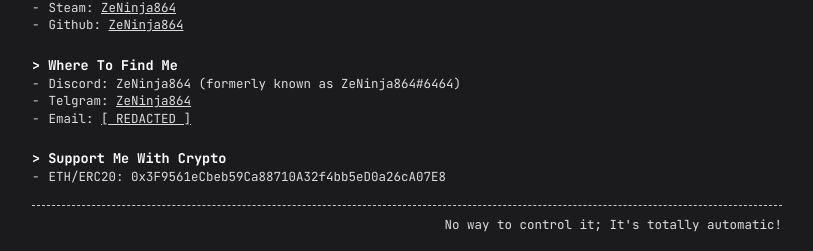
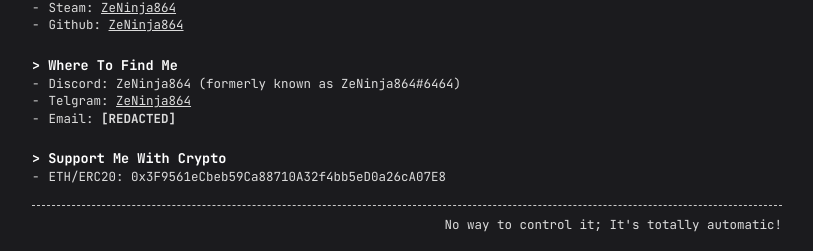
Before and after one commit to ZeNinja864/zeninja864.github.io, a Jekyll site: the page built from about.html, in a window 1280 px wide. Shown: the part 843-1094 px from the top of the page, without its empty margins (233-1046 px from the left). Built offline with Jekyll 4.4.1, drawn with Linux system fonts in a browser that asks for light colours.

```diff
--- a/about.html
+++ b/about.html
@@ -45,7 +45,7 @@ In this website you can find out more about my <a href="/projects">projects</a>
 <ul>
     <li>Discord: ZeNinja864 (formerly known as ZeNinja864#6464)</li>
     <li>Telgram: <a href="https://telegram.zeninja864.dev/">ZeNinja864</a></li>
-    <li>Email: <a href="">[ REDACTED ]</a></li>
+    <li>Email: <b>[REDACTED]</b></li>
 </ul>
 
 <h2 id="-cryptocurrency">&gt; Support Me With Crypto</h2>
```
